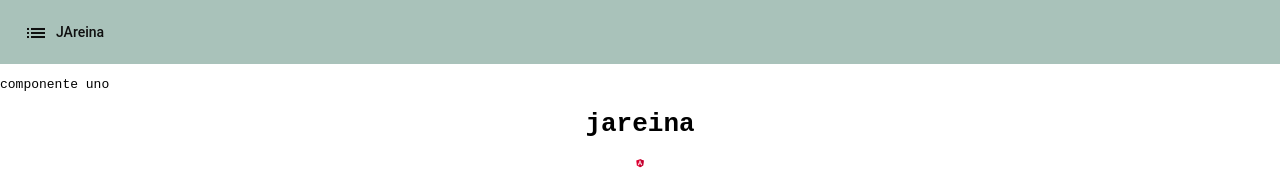
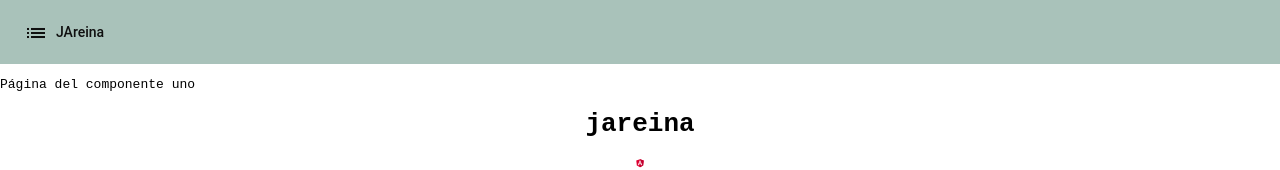
Before and after one commit to JAreina/angular-ts, an Angular app in the folder Angular2/: page /uno in a window 1280 px wide. Shown: the top 170 px of the page. Built offline with nearby package versions, Linux system fonts and the light colour scheme.

Commit message:
rama dos

```diff
--- a/Angular2/src/app/componentes/material/uno/uno.component.html
+++ b/Angular2/src/app/componentes/material/uno/uno.component.html
@@ -1 +1 @@
-<p>componente uno</p>
+<p>Página del componente uno</p>
```
